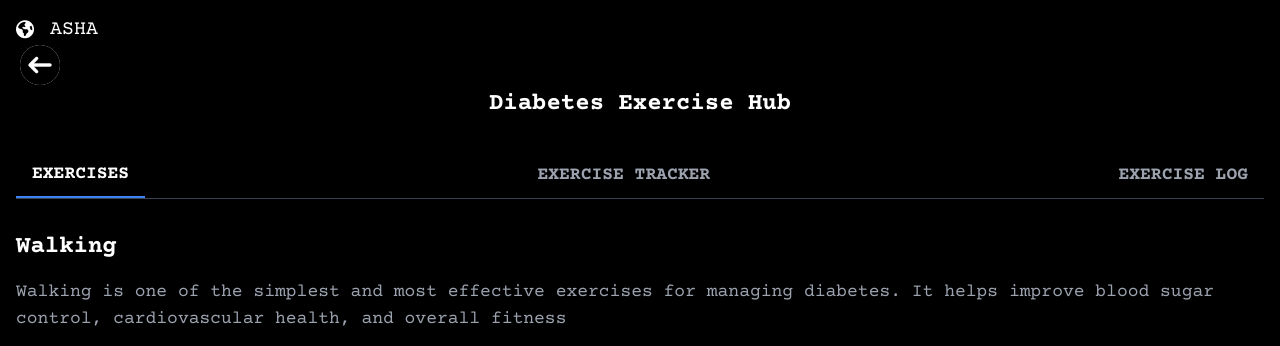
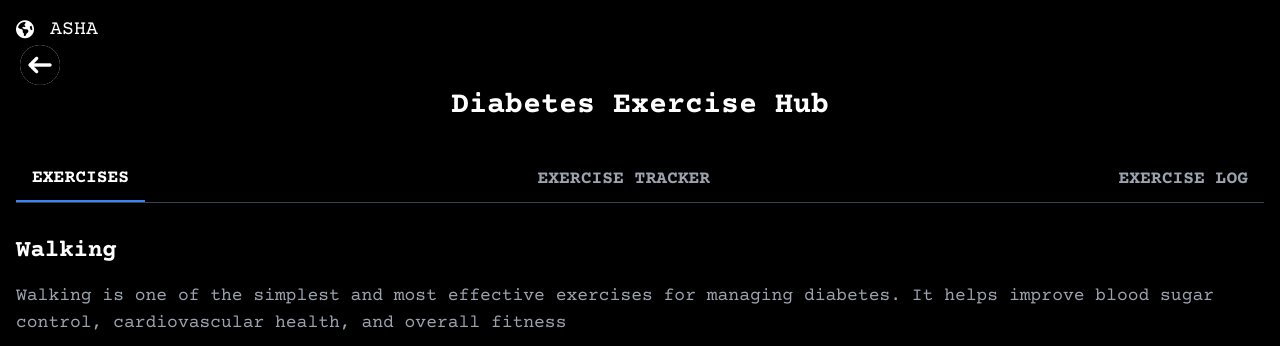
Before and after one commit to AmanchaRahul/asha2, a Django app: page /diabetesexercises/ in a window 1280 px wide. Shown: the top 346 px of the page. Run offline with Django 5.2, Linux system fonts and the light colour scheme; a user stored in the database is signed in; data that the repository does not hold is empty; parts of the project's set-up code (start-up, migrations or seed data) failed here and were passed over; some libraries are stand-ins or nearby versions.

Commit message:
changes made

```diff
--- a/templates/diabetes/diabetes_exercises.html
+++ b/templates/diabetes/diabetes_exercises.html
@@ -53,7 +53,7 @@
         <!-- Navigation -->
         <nav class="flex justify-center items-center mb-8">
 
-            <h1 class="text-2xl font-bold">Diabetes Exercise Hub</h1>
+            <h1 class="text-2xl md:text-3xl font-bold">Diabetes Exercise Hub</h1>
             <div></div>
         </nav>
 
@@ -501,7 +501,8 @@
                         clickable: true
                     },
                     breakpoints: {
-                        640: { slidesPerView: 2 },
+                        640: { slidesPerView: 1 },
+                        768: { slidesPerView: 2 },
                         1024: { slidesPerView: 3 }
                     }
                 };
```
